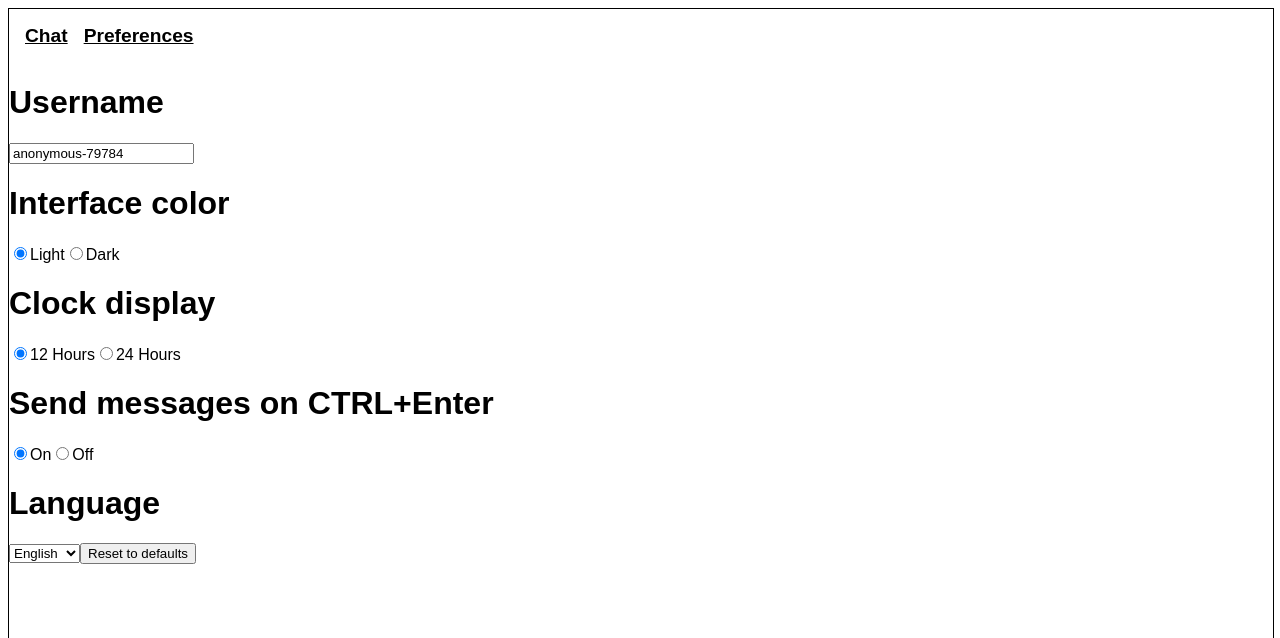
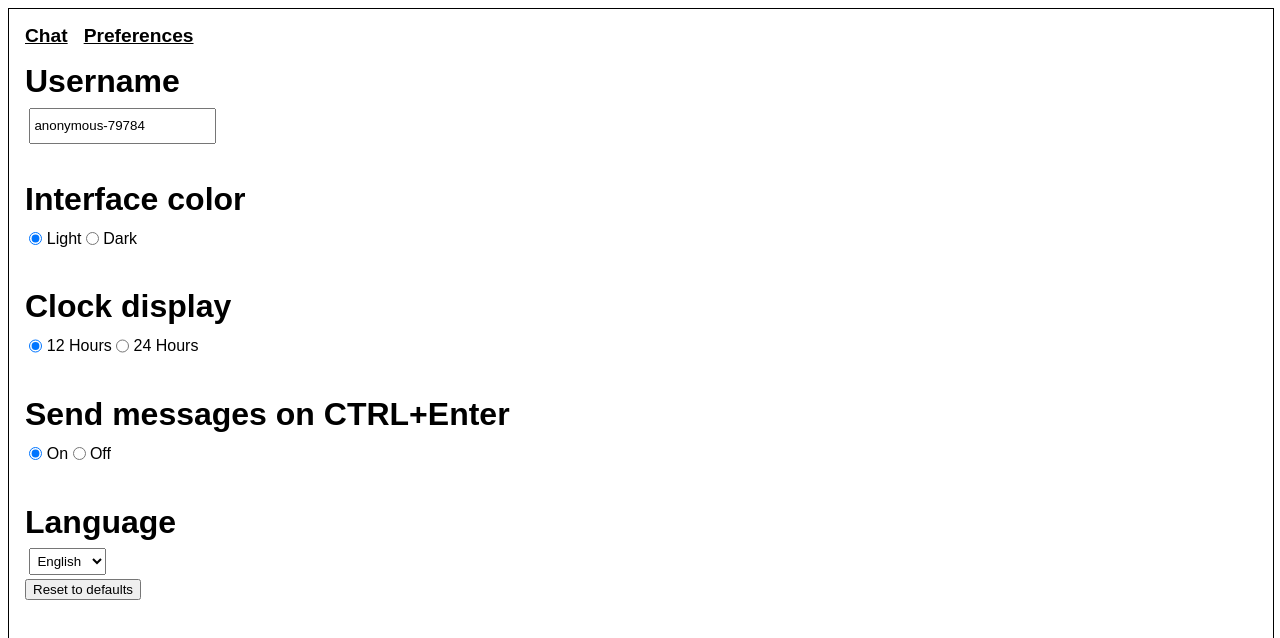
Before and after one commit to Lacuno/nodejs-react-chat-demo, a React app in the folder frontend-react/: page /preferences in a window 1280 px wide. Shown: the top 638 px of the page. Built offline with nearby package versions, Linux system fonts and the light colour scheme; no server answers.

Commit message:
Preferences page styling

```diff
--- a/frontend-react/src/components/App.tsx
+++ b/frontend-react/src/components/App.tsx
@@ -113,6 +113,16 @@ export function App() {
         i18n.changeLanguage(newLanguage);
     }
 
+    const resetConfiguration = () => {
+        setConfiguration({
+            username: `anonymous-${Math.ceil(Math.random() * 99999)}`,
+            interfaceColor: InterfaceColorOption.light,
+            clockDisplay: ClockDisplayOption.clock12h,
+            sendMessagesOnCtrlEnter: true,
+            language: SupportedLanguage.ENGLISH
+        } as Configuration);
+    }
+
     return (
         <Router>
             <div className="full-screen column-layout">
@@ -141,6 +151,7 @@ export function App() {
                                          sendMessagesOnCtrlEnter: val
                                      })}
                                      onLanguageChange={setLanguage}
+                                     onResetConfiguration={resetConfiguration}
                         />
                     </Route>
                     <Route path="/">
--- a/frontend-react/src/components/Chat.tsx
+++ b/frontend-react/src/components/Chat.tsx
@@ -74,6 +74,9 @@ export class Chat extends React.Component<ChatUiProps, ChatUiState> {
 
         return <div className="column-layout stretch">
             <main className="column-layout stretch overflow-y">
+                <p>
+                    Welcome to our chat. Everybody who is connected to this chat will read your messages. Enjoy!
+                </p>
                 {chatMessages}
                 <div id="dummy" ref={(el) => {
                     this.messagesEnd = el;
--- a/frontend-react/src/components/Preferences.tsx
+++ b/frontend-react/src/components/Preferences.tsx
@@ -8,52 +8,61 @@ interface PreferencesProps extends Configuration {
     onClockDisplayChange: (newClockDisplayOption: ClockDisplayOption) => void;
     onSendMessagesOnCtrlEnterChange: (newSendMessageOnCtrlEnter: boolean) => void;
     onLanguageChange: (newLanguage: SupportedLanguage) => void;
+    onResetConfiguration: () => void;
 }
 
 export function Preferences(props: PreferencesProps) {
     const {t} = useTranslation();
 
-    return <main>
+    return <main className="container">
         <h1>{t('prev-header-username')}</h1>
         <input name="usernameInput" value={props.username} onChange={e => props.onUsernameChange(e.target.value)}/>
 
         <h1>{t('prev-header-interfacecolor')}</h1>
-        <input type="radio" name="interface-color-options" value="0"
+        <div className="row-layout">
+            <input type="radio" id="interface-color-options-light" value="0"
                    checked={props.interfaceColor === InterfaceColorOption.light}
                    onChange={() => props.onInterfaceColorChange(InterfaceColorOption.light)}/>
-        <label>{t('prev-option-interfacecolor-light')}</label>
-        <input type="radio" name="interface-color-options" value="1"
+            <label htmlFor="interface-color-options-light">{t('prev-option-interfacecolor-light')}</label>
+            <input type="radio" id="interface-color-options-dark" value="1"
                    checked={props.interfaceColor === InterfaceColorOption.dark}
                    onChange={() => props.onInterfaceColorChange(InterfaceColorOption.dark)}/>
-        <label>{t('prev-option-interfacecolor-dark')}</label>
+            <label htmlFor="interface-color-options-dark">{t('prev-option-interfacecolor-dark')}</label>
+        </div>
 
         <h1>{t('prev-header-clockdisplay')}</h1>
-        <input type="radio" name="clock-display-options" value="12h"
+        <div className="row-layout">
+            <input type="radio" id="clock-display-options-12h" value="12h"
                    checked={props.clockDisplay === ClockDisplayOption.clock12h}
                    onChange={() => props.onClockDisplayChange(ClockDisplayOption.clock12h)}/>
-        <label>{t('prev-option-clockdisplay-12h')}</label>
-        <input type="radio" name="clock-display-options" value="24h"
+            <label htmlFor="clock-display-options-12h">{t('prev-option-clockdisplay-12h')}</label>
+            <input type="radio" id="clock-display-options-24h" value="24h"
                    checked={props.clockDisplay === ClockDisplayOption.clock24h}
                    onChange={() => props.onClockDisplayChange(ClockDisplayOption.clock24h)}/>
-        <label>{t('prev-option-clockdisplay-24h')}</label>
+            <label htmlFor="clock-display-options-24h">{t('prev-option-clockdisplay-24h')}</label>
+        </div>
 
         <h1>{t('prev-header-ctrlenter')}</h1>
-        <input type="radio" name="messages-on-ctrl-enter" value="on"
+        <div className="row-layout">
+            <input type="radio" id="messages-on-ctrl-enter-on" value="on"
                    checked={props.sendMessagesOnCtrlEnter}
                    onChange={() => props.onSendMessagesOnCtrlEnterChange(true)}/>
-        <label>{t('prev-option-ctrlenter-on')}</label>
-        <input type="radio" name="messages-on-ctrl-enter" value="off"
+            <label htmlFor="messages-on-ctrl-enter-on">{t('prev-option-ctrlenter-on')}</label>
+            <input type="radio" id="messages-on-ctrl-enter-off" value="off"
                    checked={!props.sendMessagesOnCtrlEnter}
                    onChange={() => props.onSendMessagesOnCtrlEnterChange(false)}/>
-        <label>{t('prev-option-ctrlenter-off')}</label>
+            <label htmlFor="messages-on-ctrl-enter-off">{t('prev-option-ctrlenter-off')}</label>
+        </div>
 
         <h1>{t('prev-header-language')}</h1>
+        <div className="row-layout">
             <select value={props.language}
                     onChange={(e) => props.onLanguageChange(e.target.value as SupportedLanguage)}>
                 <option value={SupportedLanguage.GERMAN}>Deutsch</option>
                 <option value={SupportedLanguage.ENGLISH}>English</option>
             </select>
+        </div>
 
-        <button>{t('prev-button-reset_to_defaults')}</button>
+        <button onClick={props.onResetConfiguration}>{t('prev-button-reset_to_defaults')}</button>
     </main>
 }
--- a/frontend-react/src/index.scss
+++ b/frontend-react/src/index.scss
@@ -32,3 +32,13 @@ nav ul {
     }
   }
 }
+
+p {
+  text-align: center;
+}
+
+input, select {
+  height: 2em;
+  padding: 3px;
+  margin: 0.33em;
+}
--- a/frontend-react/src/styles/layouts.scss
+++ b/frontend-react/src/styles/layouts.scss
@@ -1,6 +1,7 @@
 .row-layout {
   display: flex;
   flex-direction: row;
+  align-items: center;
 }
 
 .column-layout {
@@ -22,3 +23,14 @@
 .overflow-y {
   overflow-y: scroll;
 }
+
+.container {
+  margin: 0 1em;
+
+  & h1 {
+    margin: 1em 0 0.1em 0;
+    &:first-child {
+      margin-top: 0;
+    }
+  }
+}
```
Lines whose indentation alone changed are shown as unchanged.
